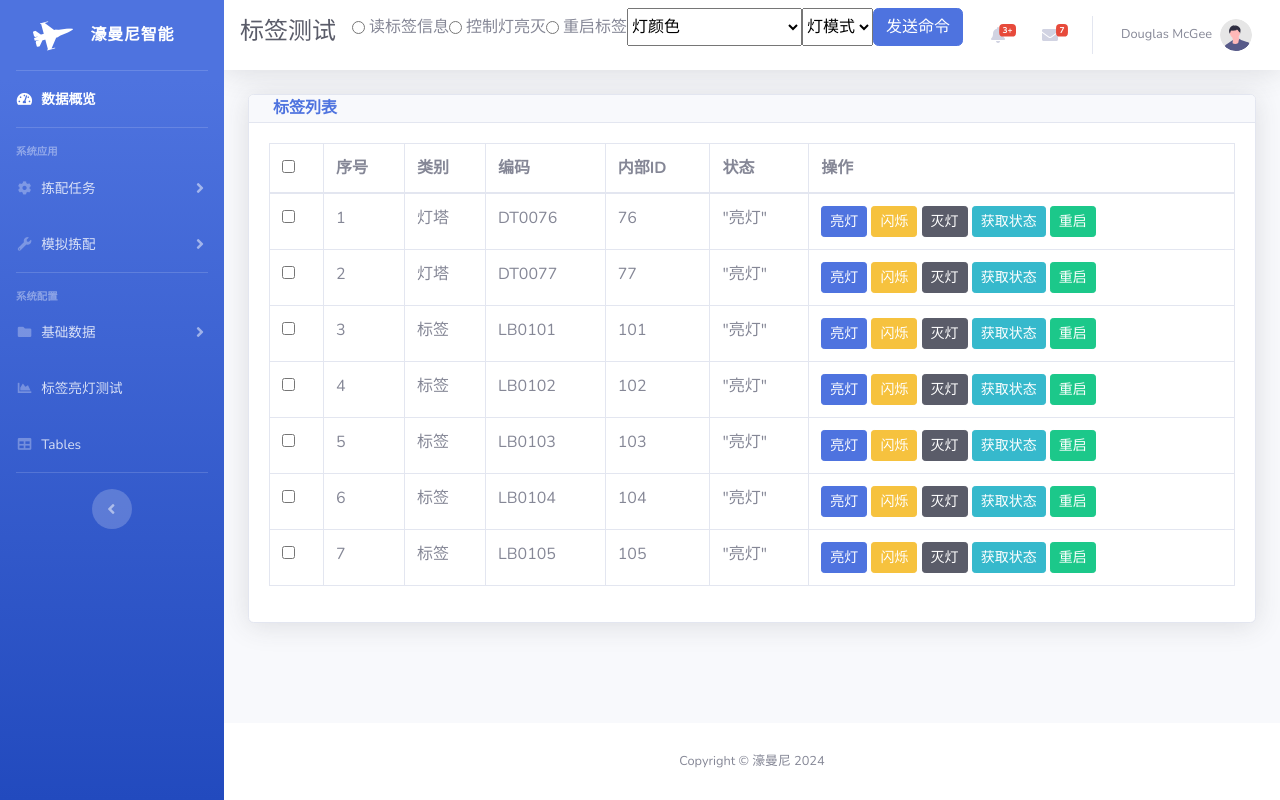
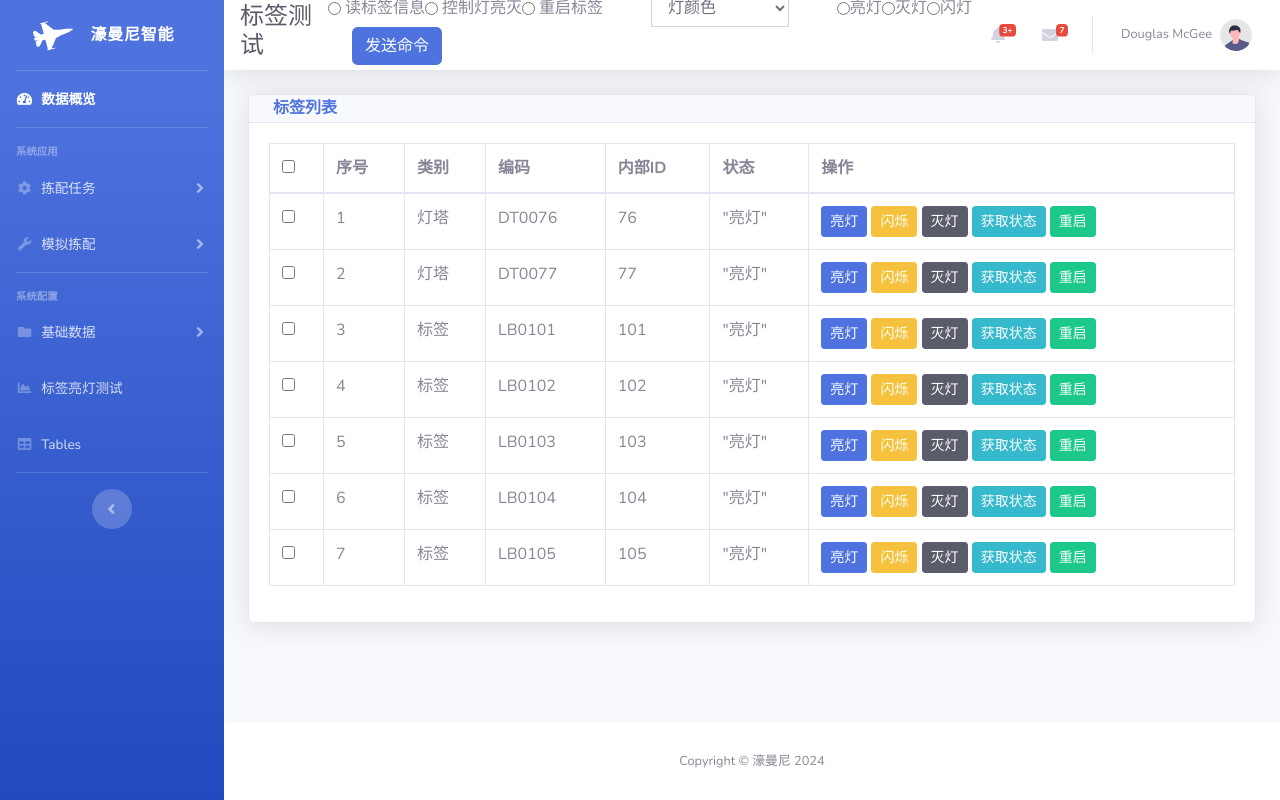
Before and after one commit to sammyguo/dps, a Django app: page /ptl/label_light_test/ in a window 1280 px wide. Run offline with Django 4.2, Linux system fonts and the light colour scheme; data comes from the database, SQL or seed files in the repository; some libraries are stand-ins or nearby versions.

Commit message:
修改批量控制灯的样式

```diff
--- a/dps/ptl/templates/ptl/label_light_test.html
+++ b/dps/ptl/templates/ptl/label_light_test.html
@@ -31,7 +31,7 @@
             </div>
 
 
-            <select class="form-select" id="inputGroupSelect02" name="color">
+            <select class="form-select form-control ml-5" id="inputGroupSelect02" name="color">
                 <option selected value="GUI_COLOR_NULL">灯颜色</option>
                 <option value="GUI_COLOR_NULL">无颜色 (None)</option>
                 <option value="GUI_COLOR_RED">红色 (Red)</option>
@@ -45,14 +45,14 @@
                 <option value="GUI_COLOR_RSV01">保留颜色 01 (RSV01)</option>
             </select>
 
-            <select class="form-select" id="inputGroupSelect03" name="mode">
-                <option selected value="GUI_MODE_NULL">灯模式</option>
-                <option value="GUI_MODE_OFF">关闭</option>
-                <option value="GUI_MODE_ON">开启</option>
-                <option value="GUI_MODE_FLASH">闪烁</option>
-            </select>
 
-            <button id="batchDeleteBtn" class="btn btn-primary">发送命令</button>
+            <div class="form-group ml-5">
+                <label><input type="radio" name="mode" value="GUI_MODE_ON"/>亮灯</label>
+                <label><input type="radio" name="mode" value="GUI_MODE_OFF"/>灭灯</label>
+                <label><input type="radio" name="mode" value="GUI_MODE_FLASH"/>闪灯</label>
+            </div>
+
+            <button id="batchDeleteBtn" class="btn btn-primary ml-4">发送命令</button>
         </div>
 
     </form>
@@ -157,7 +157,7 @@
                             ids: selectedIds,
                             cmd: document.querySelector('input[name="cmd"]:checked').value,
                             color: document.getElementById('inputGroupSelect02').value,
-                            mode: document.getElementById('inputGroupSelect03').value
+                            mode: document.querySelector('input[name="mode"]:checked').value,
                         })
                     })
                         .then(response => response.json())  // 假设后端返回 JSON 数据
```
